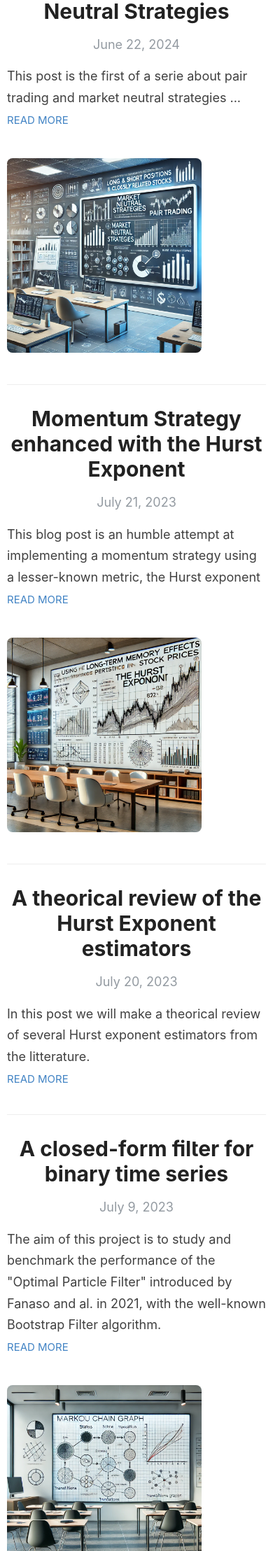
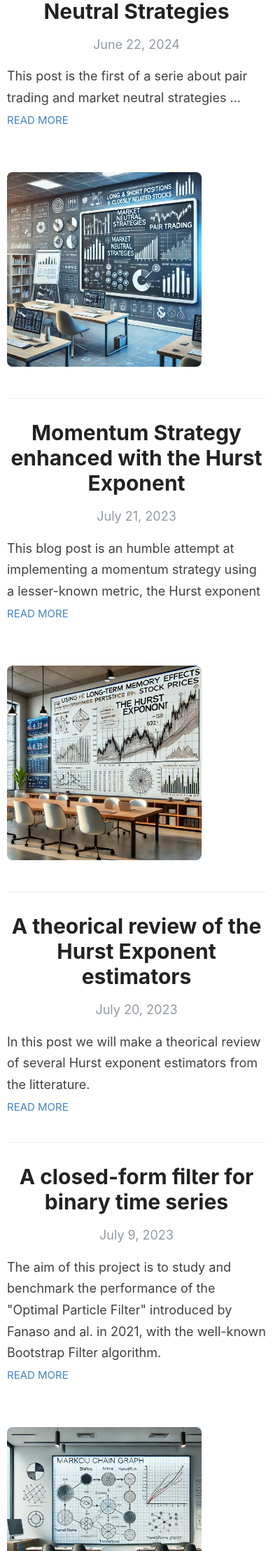
Before and after one commit to Zaltarba/blog, a Jekyll site: the page built from index.html, in a window 390 px wide. Shown: the part 373-2589 px from the top of the page at 70% size. Built offline with Jekyll 4.4.1, drawn with Linux system fonts in a browser that asks for light colours; the list of posts is cut into pages by our own code.

Commit message:
Update default.html

```diff
--- a/_layouts/default.html
+++ b/_layouts/default.html
@@ -38,7 +38,7 @@
           flex-basis: 100%;
         }
         .post-image {
-          margin-top: 40px; /* Add some space between the text and the image */
+          margin-top: 60px; /* Add some space between the text and the image */
         }
       }
     </style>
```
